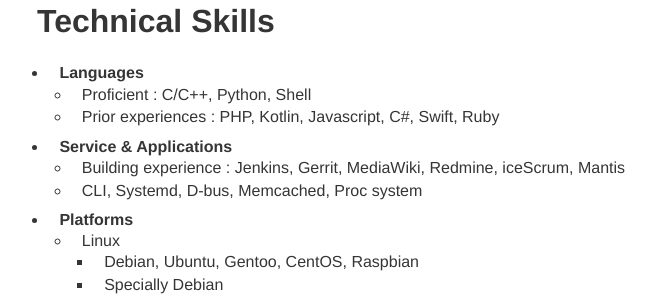
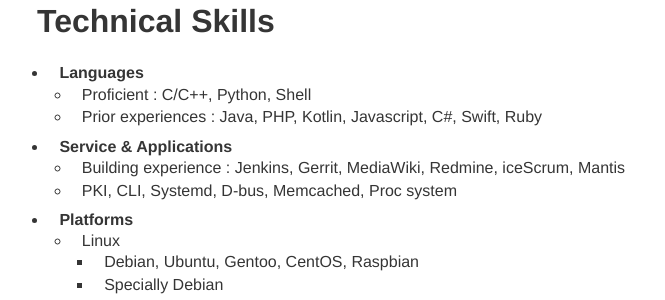
Before and after one commit to kssim/profile, a Jekyll site: the page built from index.md, in a window 1280 px wide and 900 px high, scrolled down 2737 px. Shown: the part 152-452 px from the top of the window, without its empty margins (203-868 px from the left). Built offline with Jekyll 4.4.1, drawn with Linux system fonts in a browser that asks for light colours; our own code applies the rules of GitHub Pages for plain Markdown files.

Commit message:
Update index.md

```diff
--- a/index.md
+++ b/index.md
@@ -114,10 +114,10 @@ I want to develop a program for a long time. :)
 # Technical Skills
 - Languages
   - Proficient : C/C++, Python, Shell
-  - Prior experiences : PHP, Kotlin, Javascript, C#, Swift, Ruby
+  - Prior experiences : Java, PHP, Kotlin, Javascript, C#, Swift, Ruby
 - Service & Applications
   - Building experience : Jenkins, Gerrit, MediaWiki, Redmine, iceScrum, Mantis
-  - CLI, Systemd, D-bus, Memcached, Proc system
+  - PKI, CLI, Systemd, D-bus, Memcached, Proc system
 - Platforms
   - Linux
      - Debian, Ubuntu, Gentoo, CentOS, Raspbian
```
